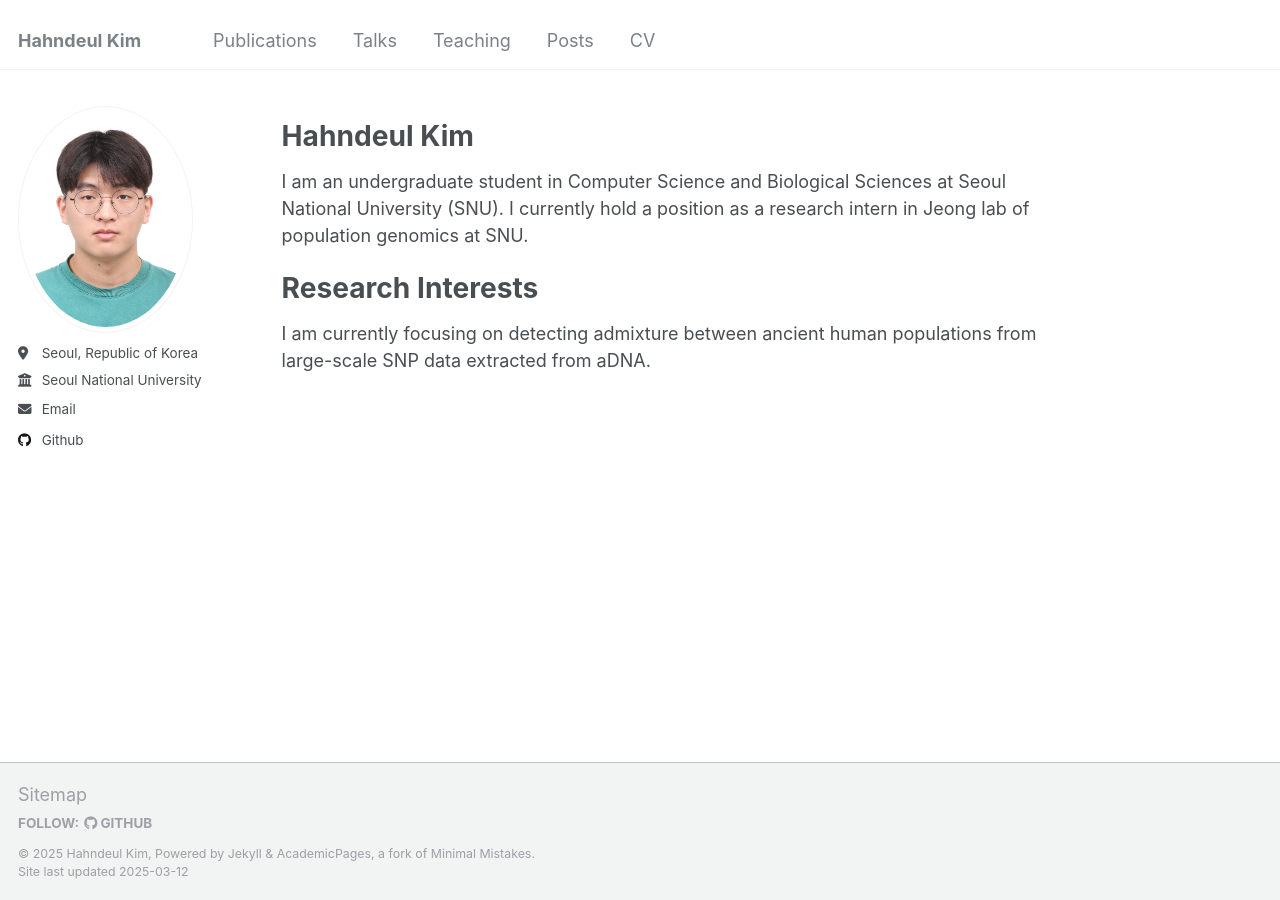
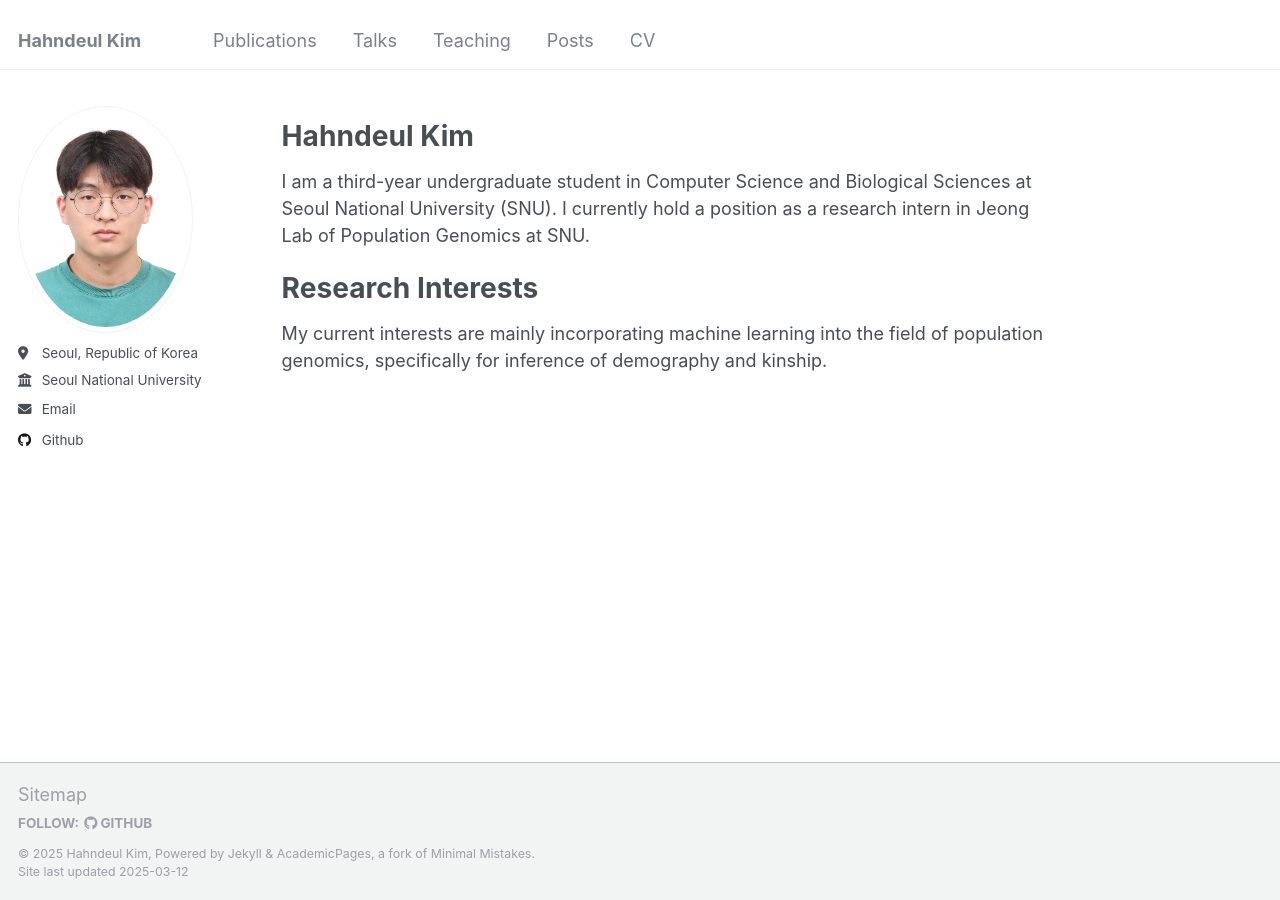
Before and after one commit to del2090/del2090.github.io, a Jekyll site: the page built from _pages/about.md, in a window 1280 px wide. Built offline with Jekyll 4.4.1, drawn with Linux system fonts in a browser that asks for light colours.

Commit message:
update main

```diff
--- a/_pages/about.md
+++ b/_pages/about.md
@@ -9,8 +9,8 @@ redirect_from:
 
 Hahndeul Kim
 ======
-I am an undergraduate student in Computer Science and Biological Sciences at Seoul National University (SNU). I currently hold a position as a research intern in Jeong lab of population genomics at SNU.
+I am a third-year undergraduate student in Computer Science and Biological Sciences at Seoul National University (SNU). I currently hold a position as a research intern in Jeong Lab of Population Genomics at SNU.
 
 Research Interests
 ======
-I am currently focusing on detecting admixture between ancient human populations from large-scale SNP data extracted from aDNA.
+My current interests are mainly incorporating machine learning into the field of population genomics, specifically for inference of demography and kinship.
```
